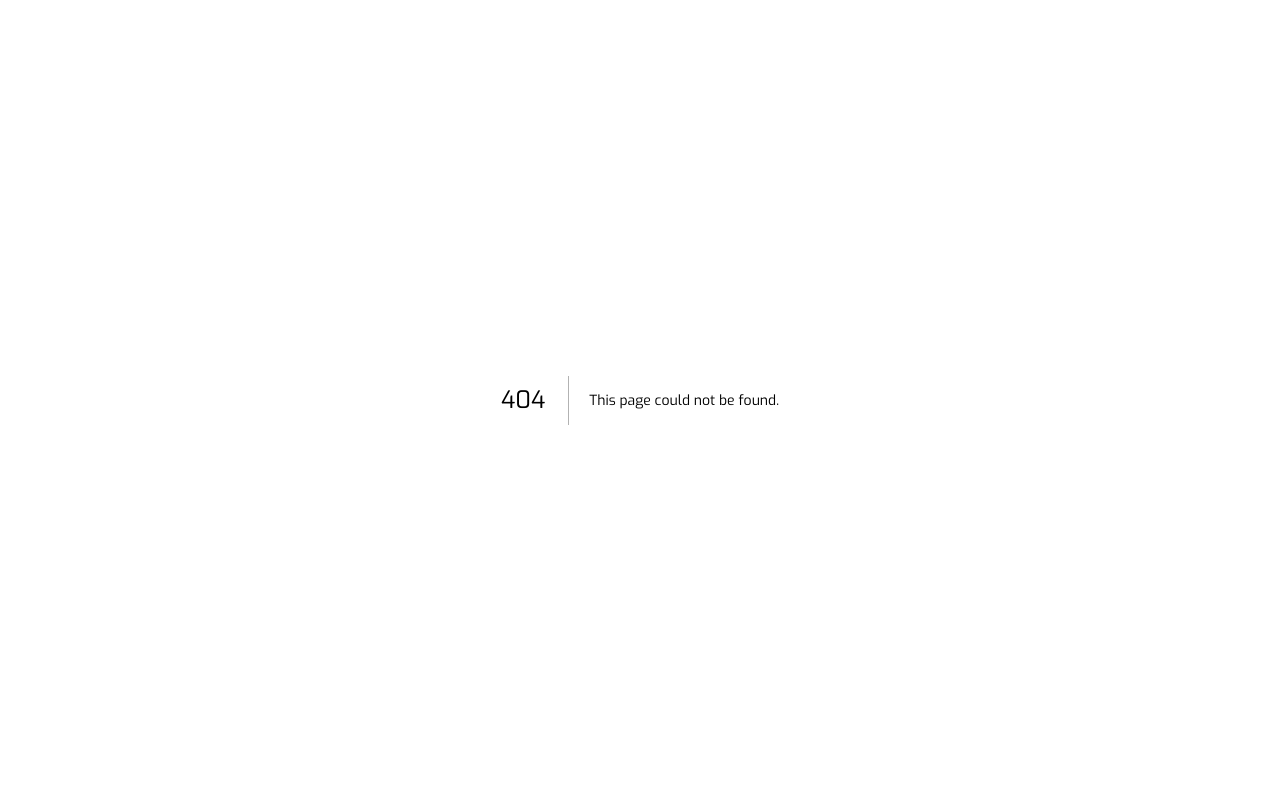
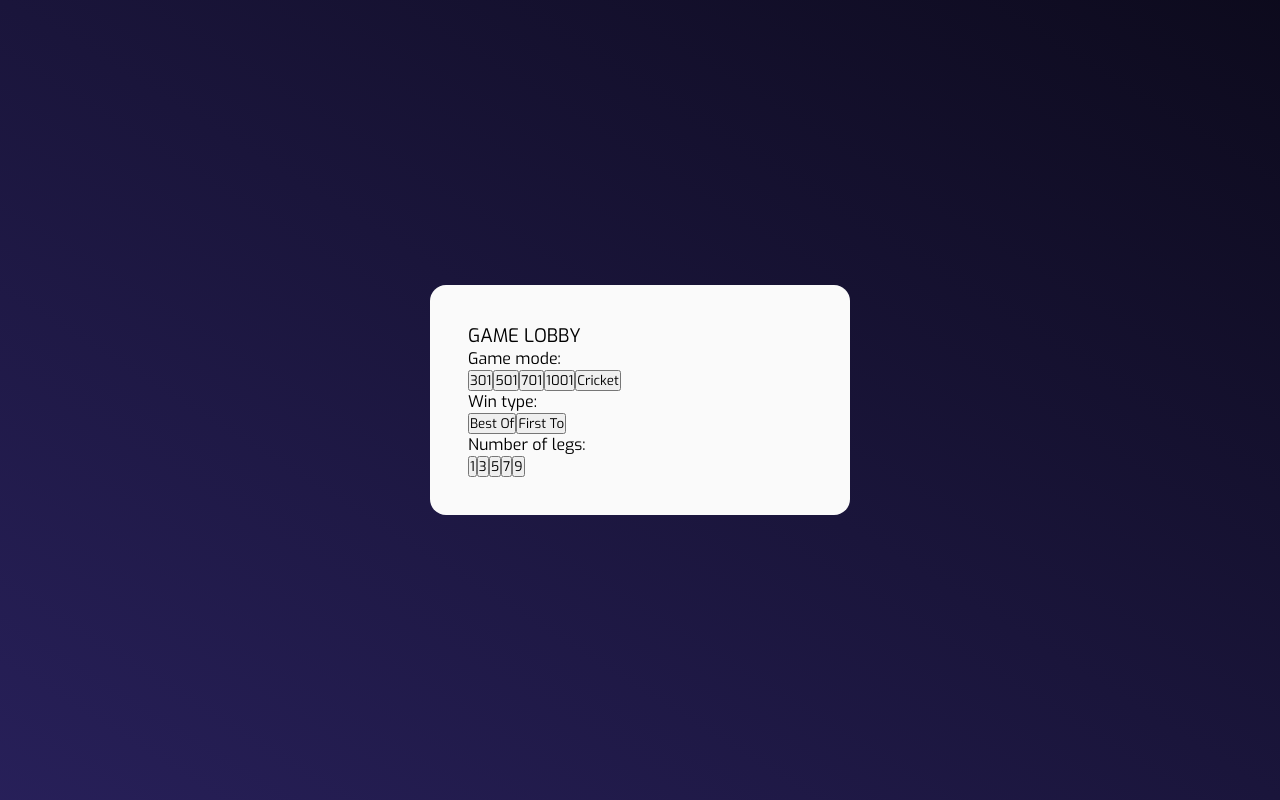
Before and after one commit to StanleyPete/nextjs-typescript-dart-app, a Next.js app: page /game-online/1 in a window 1280 px wide. Before the commit this address had no page. Built offline with nearby package versions, Linux system fonts and the light colour scheme.

Commit message:
Connection to websocket server created.

```diff
--- a/package.json
+++ b/package.json
@@ -15,7 +15,8 @@
     "react-dom": "^18",
     "react-redux": "^9.1.2",
     "reselect": "^5.1.1",
-    "sass": "^1.80.2"
+    "sass": "^1.80.2",
+    "socket.io-client": "^4.8.1"
   },
   "devDependencies": {
     "@types/node": "^20",
--- a/src/app/game-cricket/page.tsx
+++ b/src/app/game-cricket/page.tsx
@@ -24,6 +24,8 @@ const GameCricket = () => {
 
    const { isSoundEnabled, initialSoundPlayed } = useSelector((state: RootState) => state.game)
 
+   const { completedSectors } = useSelector((state: RootState) => state.gameCricket)
+
    //Memoized (@redux/selectors/game-cricket/selectDataInGameCricketPage)
    const { playersOrTeams, history } = useSelector(selectDataInGameCricketPage)
 
@@ -34,11 +36,12 @@ const GameCricket = () => {
          dispatch(setInitialSoundPlayed(true))
       }
 
+      console.log(completedSectors)
       //Only for the purpose of reviewing players/teams and history states in console
       console.log('Players: ', playersOrTeams)
       console.log('History: ', history)
 
-   }, [playersOrTeams, history, initialSoundPlayed, dispatch, isSoundEnabled])
+   }, [playersOrTeams, history, initialSoundPlayed, dispatch, isSoundEnabled, completedSectors])
 
 
    return (
--- /dev/null
+++ b/src/app/game-online/[gameId]/page.tsx
@@ -0,0 +1,97 @@
+'use client'
+import React  from 'react'
+import { GameSettingsStates } from '@/types/redux/gameSettingsTypes'
+import { RootState } from '@/redux/store'
+import { useSelector, useDispatch } from 'react-redux'
+import {
+   setGameMode,
+   setGameWin,
+   setNumberOfLegs,
+} from '../../../redux/slices/gameSettingsSlice'
+
+const Lobby = () => {
+   const dispatch = useDispatch()
+
+   const {  gameMode, gameWin, numberOfLegs } = useSelector((state: RootState) => state.gameSettings)
+
+   //Game mode handler
+   const handleGameMode = (mode: GameSettingsStates['gameMode']) => {
+      dispatch(setGameMode(mode))
+   }
+
+   //Win type handler
+   const handleWinTypeChange = (winType: GameSettingsStates['gameWin']) => {
+      dispatch(setGameWin(winType))
+   }
+
+   //Legs options based on gameWin type
+   const getLegsOptions = (gameWin: GameSettingsStates['gameWin']) => {
+      if (gameWin === 'best-of') {
+         return [1, 3, 5, 7, 9]
+      } else {
+         return [1, 2, 3, 4, 5, 6, 7]
+      }
+   }
+
+   //Legs change handler
+   const handleLegsChange = (legs: number) => {
+      dispatch(setNumberOfLegs(legs))
+   }
+
+   return (
+      <div className='main-container form'>
+         <h3>GAME LOBBY</h3>
+
+
+         {/* GAME MODE SECTION */}
+         <div className='game-mode main-form'>
+            <p className='mode header'>Game mode:</p>
+            <div className="game-options">
+               {[301, 501, 701, 1001, 'Cricket'].map((mode) => (
+                  <button
+                     key={mode}
+                     className={`score-button ${gameMode === mode ? 'active' : ''}`}
+                     onClick={() => handleGameMode(mode)}
+                  >
+                     {mode}
+                  </button>
+               ))}
+            </div>
+         </div>
+
+         {/* WIN TYPE SECTION */}
+         <div className='win-type main-form'>
+            <p className='type header'>Win type:</p>
+            <div className="game-options">
+               {['best-of', 'first-to'].map((winType) => (
+                  <button
+                     key={winType}
+                     className={`win-type-button ${gameWin === winType ? 'active' : ''}`}
+                     onClick={() => handleWinTypeChange(winType as GameSettingsStates['gameWin'])}
+                  >
+                     {winType === 'best-of' ? 'Best Of' : 'First To'}
+                  </button>
+               ))}
+            </div>
+         </div>
+
+         {/* NUMBER OF LEGS SECTION*/}
+         <div className='legs-buttons main-form'>
+            <p className='legs header'>Number of legs:</p>
+            <div className="game-options">
+               {getLegsOptions(gameWin).map((legs) => (
+                  <button
+                     key={legs}
+                     className={`legs-button ${numberOfLegs === legs ? 'active' : ''}`}
+                     onClick={() => handleLegsChange(legs)}
+                  >
+                     {legs}
+                  </button>
+               ))}
+            </div>
+         </div>
+      </div>
+   )
+}
+
+export default Lobby
--- a/src/app/styles/globals.scss
+++ b/src/app/styles/globals.scss
@@ -499,27 +499,12 @@ body{
 //CRICKET SCORE BUTTONS:
 
 //two-players-view:
-.cricket-score-buttons {
+.cricket-score-buttons-section {
   width: 100%;
   display: flex;
   flex-direction: column;
   margin-top: 10px;
 }
-
-.score-row {
-  display: flex;
-  justify-content: space-around;
-  align-items: center;
-  width: 100%;
-  padding: 6px 6px;
-}
-
-.score-row:nth-child(odd) {
-  background-color: $cricket-even-buttons-background-color;
-}
-
-
-
 
 
 .miss-button{
@@ -558,7 +543,7 @@ body{
   align-items: center;
 }
 
-.players-row {
+.players-row-when-more-than-two-players {
   width: 60%;
   display: flex;
   justify-content: space-between;
@@ -573,7 +558,7 @@ body{
 }
 
 // >2 players view:
-.cricket-score-buttons-v2 {
+.cricket-score-buttons-section-when-more-than-two-players {
   width: 100%;
   display: flex;
   flex-direction: column;
@@ -583,26 +568,26 @@ body{
         }
 }
 
-.score-row-v2 {
+.score-row {
   display: flex;
   width: 100%;
   justify-content: space-between;
   background-color: transparent;
   height: 40px;
 }
-.score-row-v2:nth-child(odd) {
+.score-row:nth-child(odd) {
   background-color: $cricket-even-buttons-background-color;
 }
 
 
-.player-scores-v2 {
+.player-scores-section-when-more-than-two-players {
   width: 60%;
   display: flex;
   justify-content: space-between;
   align-items: center;
 }
 
-.player-score-v2 {
+.player-score-when-more-than-two-players {
   flex: 1;
   display: flex;
   justify-content: center;
@@ -613,7 +598,7 @@ body{
 
 }
 
-.cricket-buttons-v2 {
+.cricket-buttons-when-more-than-two-players {
   width: 40%;
   display: flex;
   justify-content: space-around;
--- a/src/controllers/game-cricket/handleScoreButtons.ts
+++ b/src/controllers/game-cricket/handleScoreButtons.ts
@@ -135,7 +135,9 @@ export const handleScoreButtons = (
          return
       }
       if (currentPlayerOrTeam.scores[sectorPassed] === 3) {
-         const isAnyPlayerOrTeamWhichHaveNotCompletedSector = playersOrTeams.some(playerOrTeam => playerOrTeam.scores[sectorPassed] !== 3)
+         const isAnyPlayerOrTeamWhichHaveNotCompletedSector = playersOrTeams.some((playerOrTeam, i) =>
+            i !== index && playerOrTeam.scores[sectorPassed] !== 3
+         )
 
          if(currentPlayerOrTeam.scores[sectorPassed] === 3 && prevScores !== 3 && !isAnyPlayerOrTeamWhichHaveNotCompletedSector){
             playSound(`${sectorPassed}completedclosed`, isSoundEnabled)
--- a/src/types/redux/gameSettingsTypes.ts
+++ b/src/types/redux/gameSettingsTypes.ts
@@ -1,7 +1,7 @@
 export interface GameSettingsStates {
     gameType: 'single' | 'teams' | 'online'
     playerNames: string[]
-    gameMode: number | string;
+    gameMode: number | string
     gameWin: 'best-of' | 'first-to'
     numberOfLegs: number
     isFirstLoad: boolean,
```
Also changed, not shown: src/app/page.tsx (+21 -5 lines), src/components/game-cricket/ScoreButtonsCricket.tsx (+10 -8 lines), src/components/home/CreateAnOnlineGameButton.tsx (added, +58 -0 lines), src/components/home/GameOnlinePlayerNameInput.tsx (added, +41 -0 lines), src/controllers/game-classic/handleSubmitThrowKeyboardButtons.ts (+2 -8 lines), 1 other file (tests, documents, lock files or other folders).
